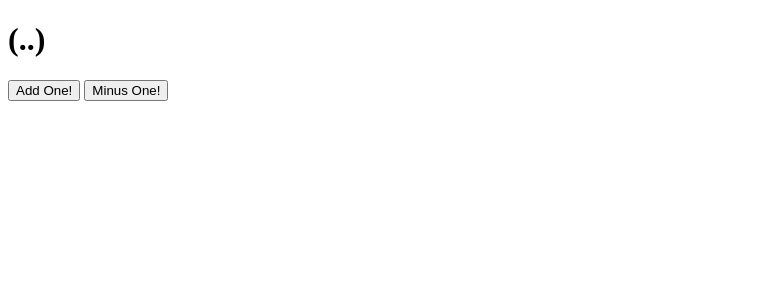
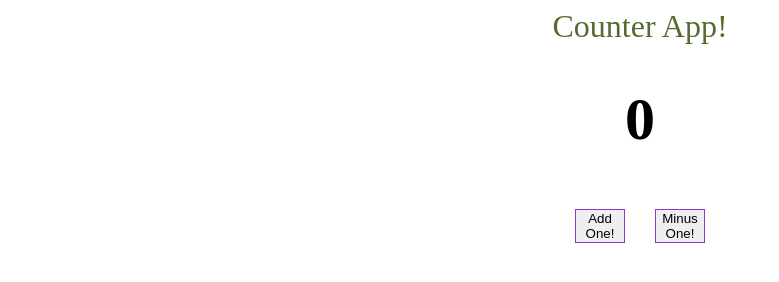
Before and after one commit to annamoignard/counter_js, a plain HTML site: page index.html in a window 1280 px wide. Shown: the whole page, without its empty margins (0-779 px from the left). Drawn offline with Linux system fonts and the light colour scheme.

Commit message:
adding styling to app to make it look better

```diff
--- a/index.html
+++ b/index.html
@@ -4,12 +4,16 @@
   <meta charset="UTF-8">
   <meta name="viewport" content="width=device-width, initial-scale=1.0">
   <title>Counter App!</title>
+  <link rel="stylesheet" href="style.css">
   <script defer src="script.js"></script>
 </head>
 <body>
+  <header>Counter App!</header>
   <h1 class="counter-display">(..)</h1>
+<div class="button-container">
   <button class="plus-one">Add One!</button>
   <button class="minus-one">Minus One!</button>
+</div>
 
 </body>
 </html>
--- a/script.js
+++ b/script.js
@@ -3,6 +3,7 @@ let counterMinus = document.querySelector('.minus-one');
 let counterPlus = document.querySelector('.plus-one');
 let count = 0;
 
+updateDisplay();
 // clicks.addEventListener("click", () => {
 //   clicks += 1;
 //   document.querySelector("clicks").innerHTML = clicks;
@@ -10,10 +11,14 @@ let count = 0;
 
 counterMinus.addEventListener("click",() => {
   count -= 1;
-  counterDisplay.innerHTML = count;
+  updateDisplay();
 });
 
 counterPlus.addEventListener("click",() => {
   count += 1;
+  updateDisplay();
+});
+
+function updateDisplay(){
   counterDisplay.innerHTML = count;
-});
+};
--- /dev/null
+++ b/style.css
@@ -0,0 +1,21 @@
+header {
+  color: darkolivegreen;
+  font-size: 32px;
+  text-align: center;
+}
+
+h1 {
+  text-align: center;
+  font-size: 60px;
+}
+
+.button-container {
+  display: flex;
+  justify-content: center;
+}
+button {
+  border: 1px solid darkorchid;
+  width: 50px;
+  display: flex;
+  margin: 15px;
+}
```
